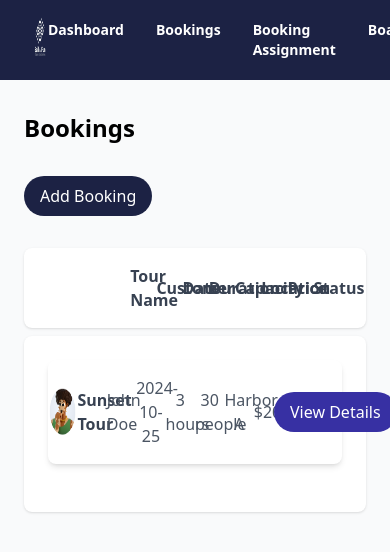
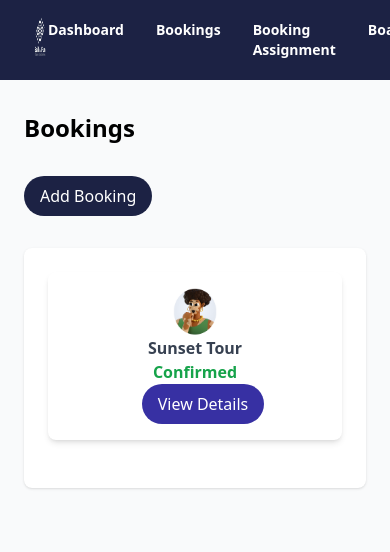
Before and after one commit to Lloret82/total_booking_frontend, a React (Vite) app: page /#/bookings in a window 390 px wide. Shown: the top 552 px of the page. Built offline with nearby package versions, Linux system fonts and the light colour scheme.

Commit message:
Fix image paths and update routing for GitHub Pages

```diff
--- a/src/pages/Bookings.jsx
+++ b/src/pages/Bookings.jsx
@@ -17,7 +17,7 @@ const Bookings = () => {
         duration: "3 hours",
         capacity: "30 people",
         location: "Harbor A",
-        price: "$2000",
+        price: "$150",
         status: "Confirmed",
         logo: "./assets/cl.png"
       }
@@ -34,15 +34,15 @@ const Bookings = () => {
     const newBooking = {
       id: bookings.length + 1,
       boatName: `New Boat Booking ${bookings.length + 1}`,
-      date: "12/08/2025",
-      customerName: "John Smith",
+      date: "2024-12-01",
+      customerName: "New Customer",
       tourName: "New Tour",
-      departureDate: "12/08/2025",
+      departureDate: "2024-12-01",
       duration: "4 hours",
       capacity: "25 people",
       location: "Harbor D",
       price: "$180",
-      status: "To Assign",
+      status: "Confirmed",
       logo: "./assets/cl.png"
     };
 
@@ -64,8 +64,8 @@ const Bookings = () => {
           </button>
         </section>
 
-        {/* Header Row */}
-        <div className="bg-white p-4 rounded-lg shadow mb-2">
+        {/* Header Row - Only visible on larger screens */}
+        <div className="hidden md:grid bg-white p-4 rounded-lg shadow mb-2">
           <div className="grid grid-cols-10 items-center gap-4 font-semibold text-gray-700 pl-16">
             <p></p> {/* Placeholder for image */}
             <p>Tour Name</p>
@@ -86,7 +86,7 @@ const Bookings = () => {
             {bookings.map((booking) => (
               <li
                 key={booking.id}
-                className="grid grid-cols-10 items-center py-4 hover:bg-gray-100 transition rounded-lg shadow-md bg-white mb-6"
+                className="grid md:grid-cols-10 sm:grid-cols-5 grid-cols-1 items-center py-4 hover:bg-gray-100 transition rounded-lg shadow-md bg-white mb-6"
               >
                 {/* Booking Details */}
                 <div className="flex justify-center">
@@ -95,22 +95,22 @@ const Bookings = () => {
                 <div className="text-center">
                   <h3 className="font-semibold text-gray-700">{booking.tourName}</h3>
                 </div>
-                <div className="text-center">
+                <div className="text-center hidden sm:block">
                   <p className="text-gray-600">{booking.customerName}</p>
                 </div>
-                <div className="text-center">
+                <div className="text-center hidden sm:block">
                   <p className="text-gray-600">{booking.departureDate}</p>
                 </div>
-                <div className="text-center">
+                <div className="text-center hidden md:block">
                   <p className="text-gray-600">{booking.duration}</p>
                 </div>
-                <div className="text-center">
+                <div className="text-center hidden md:block">
                   <p className="text-gray-600">{booking.capacity}</p>
                 </div>
-                <div className="text-center">
+                <div className="text-center hidden lg:block">
                   <p className="text-gray-600">{booking.location}</p>
                 </div>
-                <div className="text-center">
+                <div className="text-center hidden lg:block">
                   <p className="text-gray-600">{booking.price}</p>
                 </div>
                 <div className="text-center">
```
Also changed, not shown: 6 other files (tests, documents, lock files or other folders).
